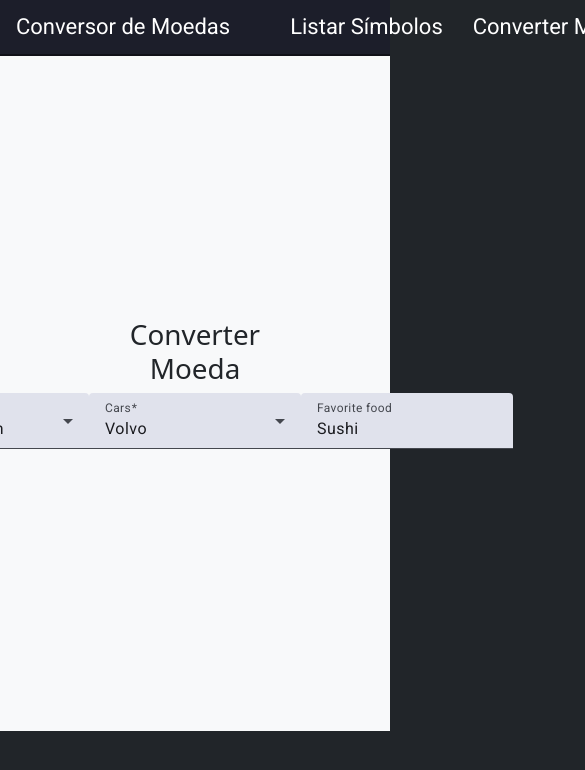
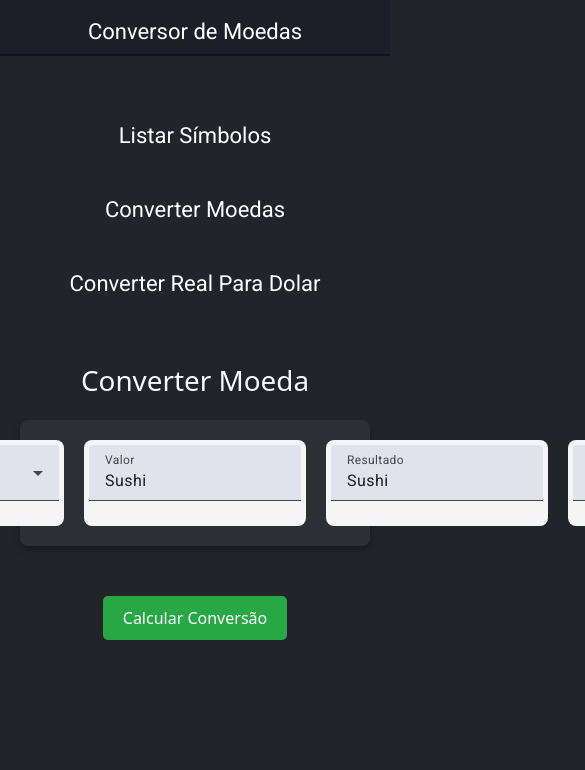
Before and after one commit to mateusfrazz/Desafio-IUUL-Angular, an Angular app: page /ConverterMoedas in a window 390 px wide. Shown: the top 770 px of the page, 585 px wide, since content can reach past the window. Built offline with nearby package versions, Linux system fonts and the light colour scheme.

Commit message:
finalização da pagina home

```diff
--- a/src/app/components/converter-moedas/converter-moedas.component.css
+++ b/src/app/components/converter-moedas/converter-moedas.component.css
@@ -1,9 +1,68 @@
-#conteiner{
-     width: 100%;
-     min-height: 80vh; /* Ajusta para ocupar espaço suficiente */
-     border: 2px green;
-}
+#conteiner {
+    display: flex; /* Centraliza o conteúdo */
+    justify-content: center; /* Centraliza horizontalmente */
+    align-items: center; /* Centraliza verticalmente */
+    height: 100vh; /* Ocupa 100% da altura da tela */
+    margin: 0; /* Remove margens extras */
+    padding: 20px;
+  }
 
-.text{
-    width: 50%;
-}
+  .content {
+    display: grid;
+    grid-template-columns: repeat(2, 1fr); /* 2 colunas */
+    gap: 20px; /* Espaçamento entre os itens */
+    justify-items: center; /* Centraliza itens dentro das colunas */
+    max-width: 100%; /* Largura máxima responsiva */
+    background-color: #2c2f33; /* Fundo mais escuro para destaque */
+    padding: 20px;
+    border-radius: 8px; /* Cantos arredondados */
+    box-shadow: 0 4px 6px rgba(0, 0, 0, 0.3); /* Sombra para profundidade */
+  }
+
+  mat-form-field {
+    width: 100%; /* Campos ocupam a largura completa */
+    max-width: 250px; /* Limita a largura dos campos */
+    background-color: #f5f5f5;
+    border-radius: 8px;
+    padding: 5px;
+  }
+
+  .text {
+    grid-column: span 2; /* Título ocupa as duas colunas */
+    text-align: center;
+    font-size: 1.8rem;
+    color: #fff; /* Contraste com o fundo escuro */
+    margin-bottom: 15px;
+  }
+
+  .button {
+    grid-column: span 2; /* Botão ocupa as duas colunas */
+    display: flex;
+    justify-content: center;
+    margin-top: 50px;
+  }
+
+  .button button {
+    background-color: #28a745;
+    color: #fff;
+    border: none;
+    padding: 10px 20px;
+    border-radius: 5px;
+    cursor: pointer;
+    font-size: 1rem;
+  }
+
+  .button button:hover {
+    background-color: #218838;
+  }
+
+  /* Media query para telas pequenas */
+  @media (max-width: 600px) {
+    .content {
+      grid-template-columns: 1fr; /* Apenas uma coluna */
+    }
+
+    mat-form-field {
+      max-width: 100%; /* Faz com que os campos ocupem toda a largura disponível */
+    }
+  }
--- a/src/app/components/converter-moedas/converter-moedas.component.html
+++ b/src/app/components/converter-moedas/converter-moedas.component.html
@@ -1,6 +1,8 @@
-<div id="conteiner" class="bg-light d-flex justify-content-center align-items-center flex-column">
-  <div class="text text-center"><h1>Converter Moeda</h1></div>
-     <div class="content d-flex justify-content-center">
+<div id="conteiner" class="d-flex justify-content-center align-items-center flex-column">
+  <div class="text text-center mt-5">
+    <h1 class="text-light">Converter Moeda</h1>
+  </div>
+  <div class="content d-flex justify-content-center align-items-center">
     <div>
       <mat-form-field>
         <mat-label>Moeda Origem</mat-label>
@@ -11,7 +13,7 @@
     </div>
     <div>
       <mat-form-field>
-            <mat-label>Cars</mat-label>
+        <mat-label>Moeda Destino</mat-label>
         <select matNativeControl required>
           <option value="volvo">Volvo</option>
         </select>
@@ -19,12 +21,24 @@
     </div>
     <div>
       <mat-form-field class="example-full-width">
-            <mat-label>Favorite food</mat-label>
+        <mat-label>Valor</mat-label>
+        <input matInput placeholder="" value="Sushi">
+      </mat-form-field>
+    </div>
+    <div>
+      <mat-form-field class="example-full-width">
+        <mat-label>Resultado</mat-label>
+        <input matInput placeholder="" value="Sushi">
+      </mat-form-field>
+    </div>
+    <div>
+      <mat-form-field class="example-full-width">
+        <mat-label>Taxa de Conversão</mat-label>
         <input matInput placeholder="" value="Sushi">
       </mat-form-field>
     </div>
   </div>
   <div class="button">
-
+    <button class="btn btn-success">Calcular Conversão</button>
   </div>
 </div>
--- a/src/app/components/header/header.component.css
+++ b/src/app/components/header/header.component.css
@@ -1,19 +1,39 @@
-.header{
-    display:flex;
+.header {
+    display: flex;
     flex-direction: row;
     gap: 30px;
     border-bottom: 2px solid rgba(0, 0, 0, 0.438);
     background-color: #1C1E2A;
     text-align: center;
+    justify-content: space-between; /* Alinha o conteúdo nos extremos direito e esquerdo */
+    align-items: center; /* Alinha verticalmente o conteúdo */
+    padding: 10px 20px; /* Espaçamento interno */
 }
 
-.navbar{
+a:hover{
+    color:rgb(132, 13, 301);
+    transition: 0.3s all;
+
+   }
+
+.navbar {
     text-decoration: none;
     color: white;
-
 }
 
- .content{
-    padding:24px;
+.content {
+    padding: 24px;
+    margin-left: auto; /* Garante que o conteúdo tenha margem para não ultrapassar o header */
+    margin-right: auto; /* Garante que o conteúdo tenha margem para não ultrapassar o header */
+    max-width: 100%; /* Limita a largura máxima do conteúdo */
+}
 
- }
+@media (max-width: 600px) {
+    .header {
+        flex-direction: column; /* Alinhamento por coluna em telas menores */
+    }
+
+    .navbar {
+        display: block; /* Exibe os itens em uma única linha */
+    }
+}
--- a/src/app/components/home/home.component.css
+++ b/src/app/components/home/home.component.css
@@ -1,3 +1,61 @@
-img{
+@import url('https://fonts.googleapis.com/css2?family=Lato&family=Unbounded:wght@200;700&display=swap');
+.main{
+    width: 100%;
+    height: 800px;
+}
+
+.main-content{
+    width: 90%;
+    /* border:2px solid green */
+}
+
+.content{
+    width: 30%;
+    /* border:2px solid green */
+
+}
+
+.img-content{
+   width: 40%;
+   /* border:2px solid green */
+}
+
+.img-content img{
     width: 620px;
 }
+
+.btn{
+    width: 150px;
+    background-color:#7A1ED9;
+    margin-top: 100px;
+    border: none;
+    transition: background-color 1s ease 0s;
+}
+
+
+
+.text-main-content{
+    font-size:56px;
+    text-align: left;
+    font-family: 'Lato', sans-serif;
+}
+
+span{
+    color: rgb(132, 13, 301);
+}
+
+a{
+    text-decoration: none;
+    color: rgb(132, 13, 301);
+    cursor: pointer;
+    transition: background-color 1s ease 0s;
+}
+
+/* transições */
+.btn:hover{
+    background-color: #3e014ba5;
+}
+
+a:hover{
+    color: #f7f4f8a5;
+}
--- a/src/app/components/home/home.component.html
+++ b/src/app/components/home/home.component.html
@@ -1,15 +1,16 @@
-<div class="main d-flex flex-row">
-  <div>
-    <div class="content">
-      <h1></h1>
-      <p></p>
-      <button></button>
+<div class="main d-flex flex-row justify-content-around align-items-center">
+  <div class="main-content d-flex justify-content-center">
+    <div class="content d-flex flex-column justify-content-start text-white text-center align-items-start">
+      <h1 class="text-main-content">Conversor de <span>Moedas</span></h1>
+      <p>Projeto de conversão de moedas para exemplificar o consumo de APIs</p>
+      <a mat-button routerLink="/ConverterMoedas" routerLinkActive="active" class="navbar">Ultiliza a API</a>
+      <button type="button" class="btn btn-light text-white">Comece a Utilizar</button>
+    </div>
+    <div class="img-content">
+      <img
+        src="https://raw.githubusercontent.com/mateusfrazz/landing-page-newslatter/refs/heads/main/images/roxo.png"
+        alt=""
+      />
     </div>
   </div>
-  <div class="img-content">
-    <img
-      src="https://raw.githubusercontent.com/mateusfrazz/landing-page-newslatter/refs/heads/main/images/roxo.png"
-      alt=""
-    />
-  </div>
 </div>
```
Lines whose indentation alone changed are shown as unchanged.
